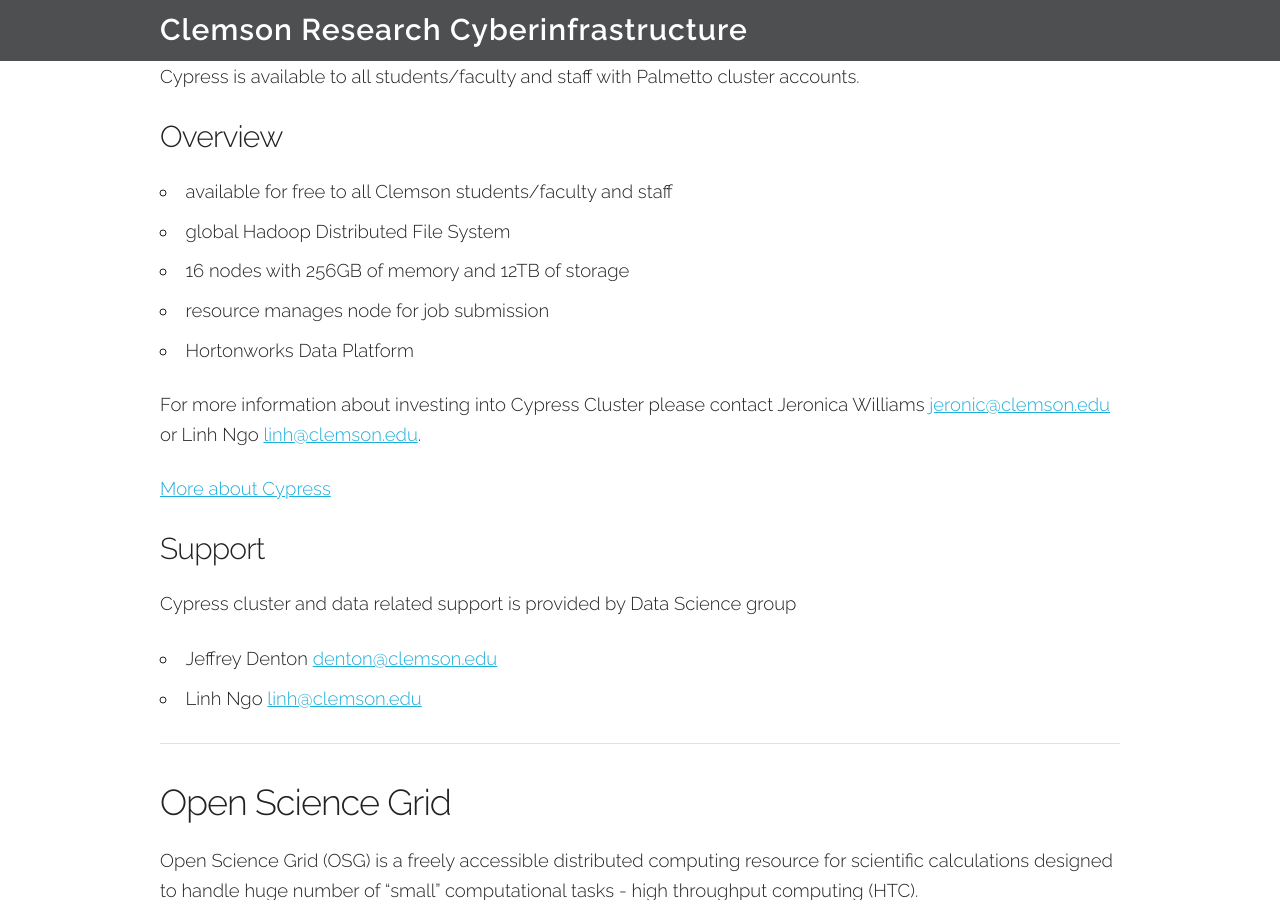
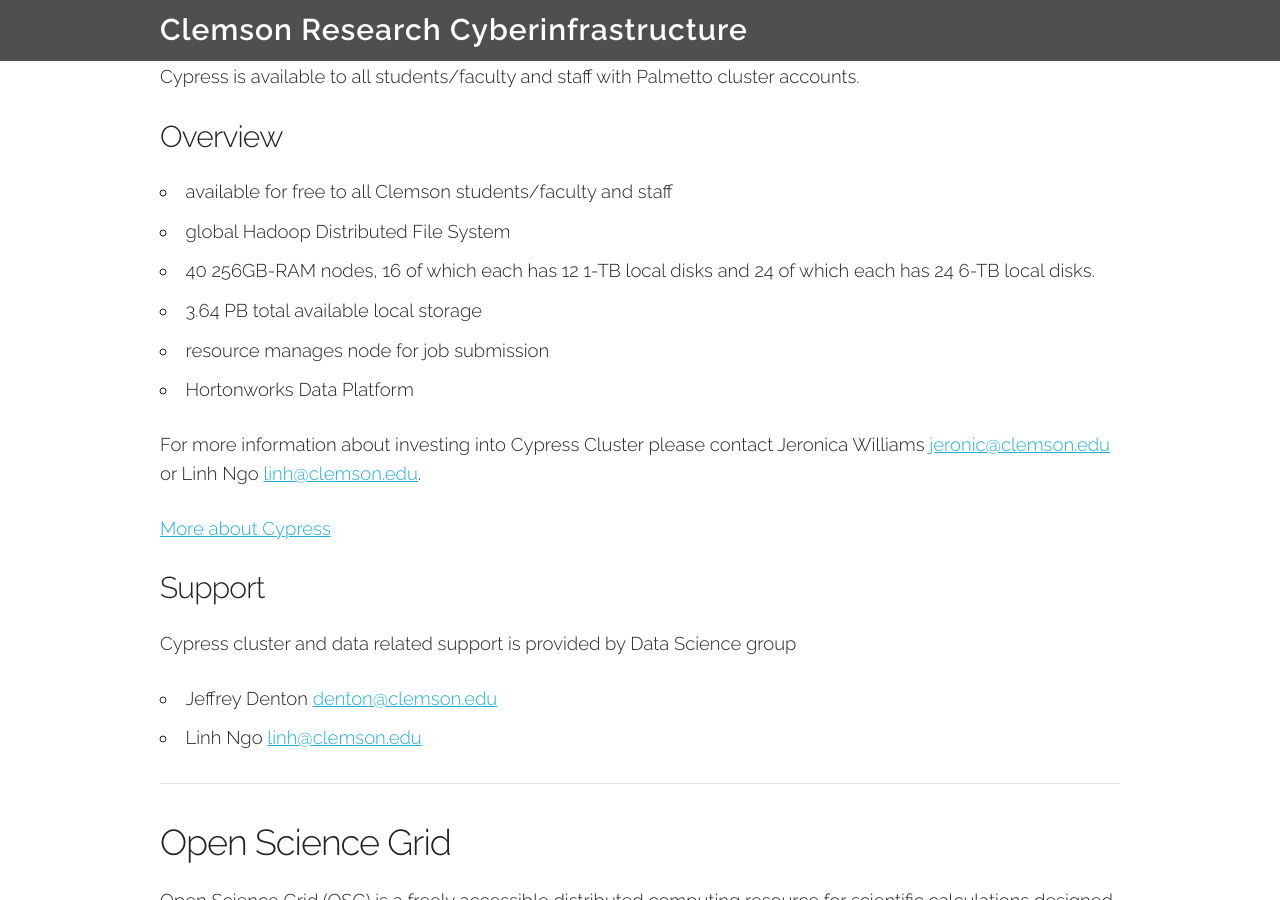
Before and after one commit to clemsonciti/citi-webpage, a Jekyll site: the page built from cyberinfrastructure.md, in a window 1280 px wide and 900 px high, scrolled down 3665 px. Built offline with Jekyll 4.4.1, drawn with Linux system fonts in a browser that asks for light colours.

Commit message:
storage for Cypress

```diff
--- a/cyberinfrastructure.md
+++ b/cyberinfrastructure.md
@@ -139,7 +139,9 @@ all students/faculty and staff with Palmetto cluster accounts.
 
 - available for free to all Clemson students/faculty and staff
 - global Hadoop Distributed File System
-- 16 nodes with 256GB of memory and 12TB of storage
+- 40 256GB-RAM nodes, 16 of which each has 12 1-TB local disks and 24 of which
+each has 24 6-TB local disks.
+- 3.64 PB total available local storage
 - resource manages node for job submission
 - Hortonworks Data Platform
 
```
